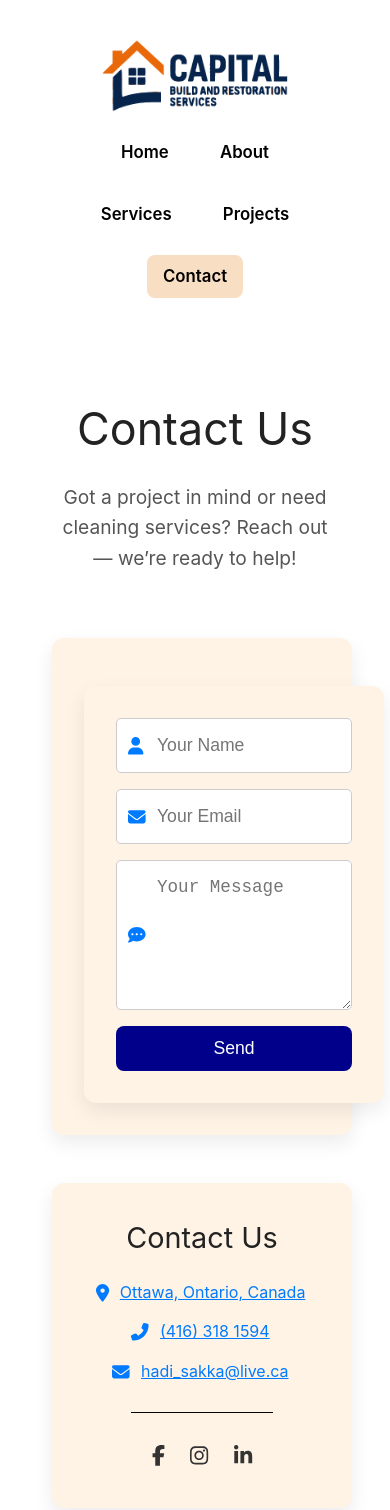
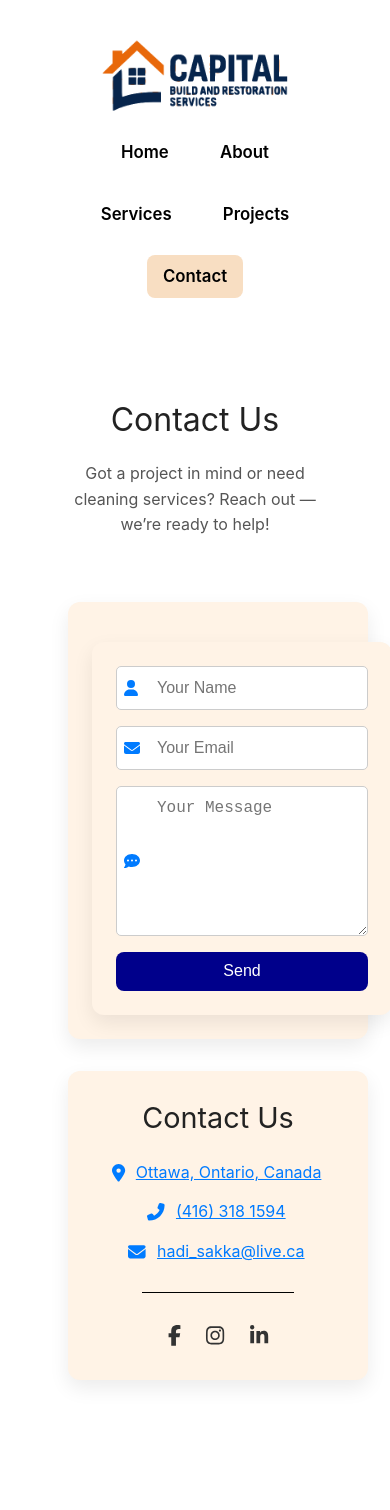
Before and after one commit to poppysomer/CapitalBuildandRestorationServices, a Vue app: page /contact in a window 390 px wide. Shown: the top 1510 px of the page. Built offline with nearby package versions, Linux system fonts and the light colour scheme.

Commit message:
Contact and header edits for phone layouts

```diff
--- a/src/App.vue
+++ b/src/App.vue
@@ -34,7 +34,6 @@ const isActive = (path) => route.path === path;
         </RouterLink>
       </nav>
     </header>
-
     <RouterView />
 
     <FooterSection />
@@ -48,11 +47,11 @@ const isActive = (path) => route.path === path;
   align-items: center;
   padding: 1rem 2rem;
   background-color: transparent;
-  position: sticky;
   top: 0;
   z-index: 1000;
   width: 100%;
 }
+
 
 .logo img {
   height: 80px;
--- a/src/components/Contact.vue
+++ b/src/components/Contact.vue
@@ -220,11 +220,12 @@ p[v-if="status"] {
 
 .contact-container {
   display: flex;
+  flex-wrap: wrap;
   flex-direction: column; /* stack vertically */
-  gap: 3rem;
+  gap: 2rem;
   max-width: 900px;
   margin: 0 auto;
-  align-items: stretch;
+  justify-content: center;
 }
 
 .contact-info {
@@ -357,4 +358,49 @@ label {
   color: #007bff;
   font-size: 1.1rem;
 }
+
+
+@media (max-width: 768px) {
+  .contact-container {
+    flex-direction: column;
+    align-items: center;
+    padding: 0 1rem;
+  }
+
+  .contact-form,
+  .contact-info {
+    width: 100%;
+    max-width: 100%;
+    padding: 1.5rem;
+  }
+
+  .contact-header h1 {
+    font-size: 2rem;
+  }
+
+  .contact-header p {
+    font-size: 1rem;
+    padding: 0 1rem;
+  }
+
+  .input-group input,
+  .input-group textarea {
+    font-size: 1rem;
+    padding: 0.75rem 0.75rem 0.75rem 2.5rem;
+  }
+
+  .input-icon {
+    font-size: 1rem;
+    left: 0.5rem;
+  }
+
+  button {
+    font-size: 1rem;
+    padding: 0.65rem;
+  }
+}
+
+* {
+  box-sizing: border-box;
+}
 </style>
```
Also changed, not shown: 1 other file (tests, documents, lock files or other folders).
